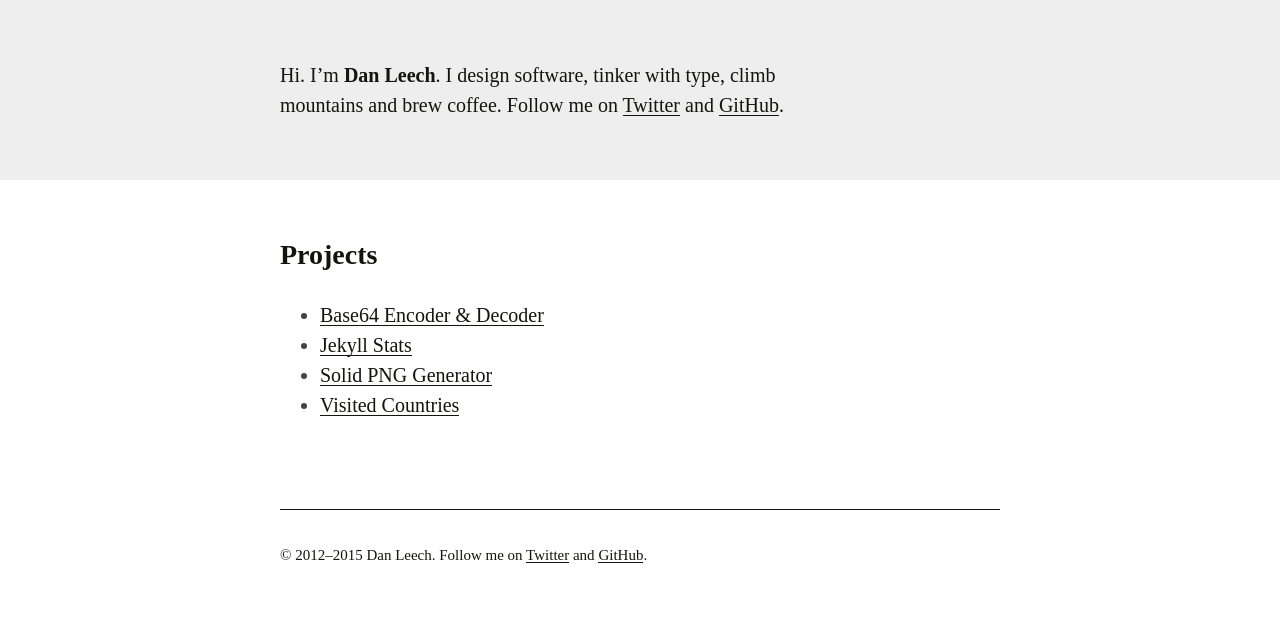
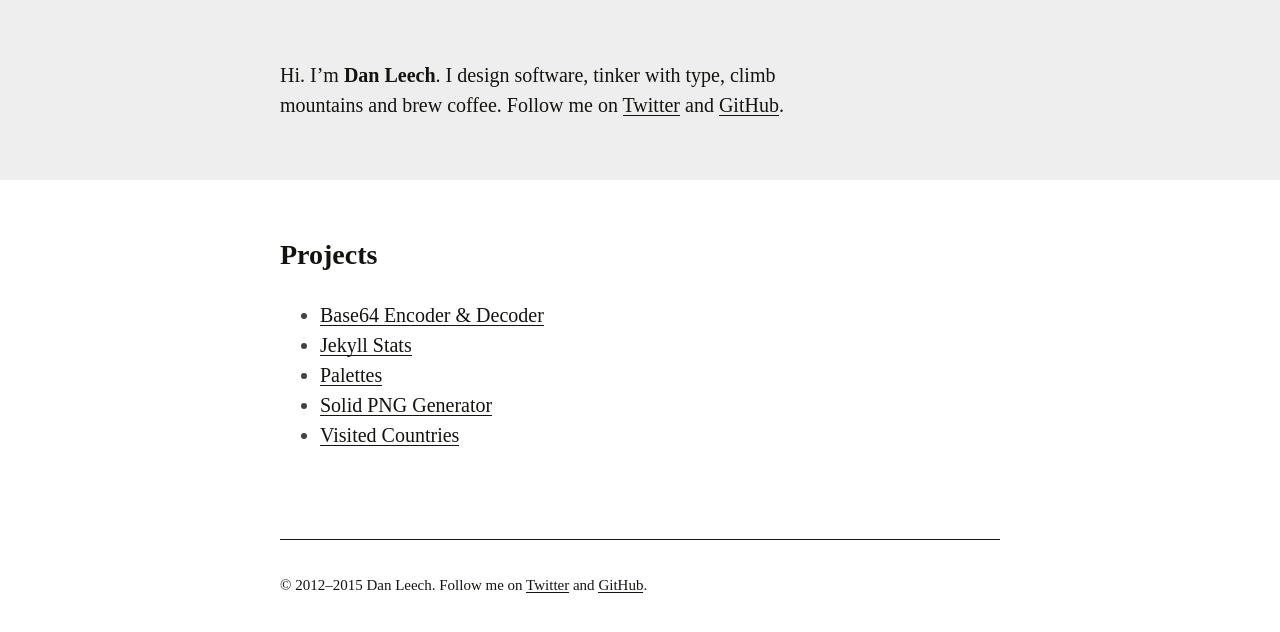
Before and after one commit to danleech/danleech.com, a Jekyll site: the page built from projects/index.md, in a window 1280 px wide. Shown: the top 632 px of the page. Built offline with Jekyll 4.4.1, drawn with Linux system fonts in a browser that asks for light colours; some web fonts are replaced; Markdown is read by kramdown in place of the engine named in the settings.

Commit message:
Added link to palettes

```diff
--- a/projects/index.md
+++ b/projects/index.md
@@ -5,5 +5,6 @@ layout: page
 
 - [Base64 Encoder & Decoder](/projects/base64/)
 - [Jekyll Stats](/projects/jekyll-stats/)
+- [Palettes](/projects/palettes/)
 - [Solid PNG Generator](/projects/png-generator/)
 - [Visited Countries](/projects/visited-countries/)
```
